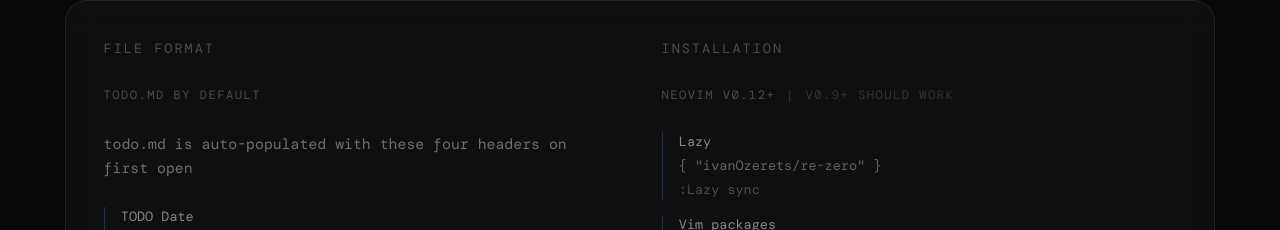
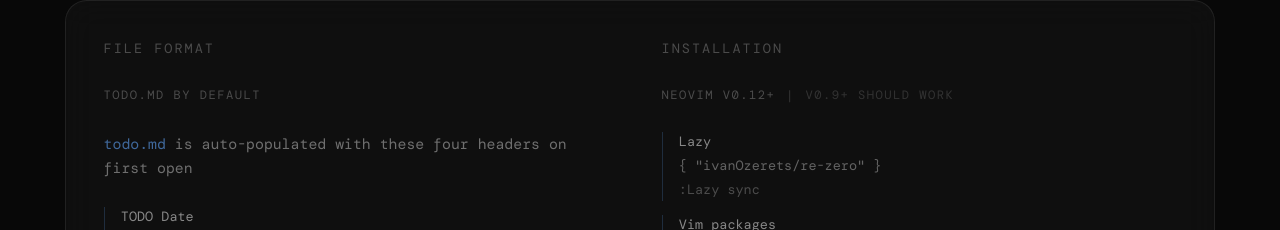
Before and after one commit to ivanOzerets/Portfolio, a Next.js app: page /apps/re-zero in a window 1280 px wide. Shown: the part 2748-2978 px from the top of the page. Built offline with nearby package versions, Linux system fonts and the light colour scheme; a web font is replaced by a local one.

Commit message:
todo.md color change

```diff
--- a/src/app/apps/re-zero/page.tsx
+++ b/src/app/apps/re-zero/page.tsx
@@ -247,7 +247,7 @@ export default function ReZero() {
 							<p className="text-[10px] tracking-[0.15em] uppercase text-white/25">File Format</p>
 							<p className="text-[9px] tracking-[0.12em] uppercase text-white/25">todo.md by default</p>
 							<p className="text-[11px] text-white/40 leading-relaxed">
-								todo.md is auto-populated with these four headers on first open
+								<span className="font-mono text-accent-app/60">todo.md</span> is auto-populated with these four headers on first open
 							</p>
 							<div className="flex flex-col gap-2.5">
 								{FILE_FORMAT.map((f) => (
```
